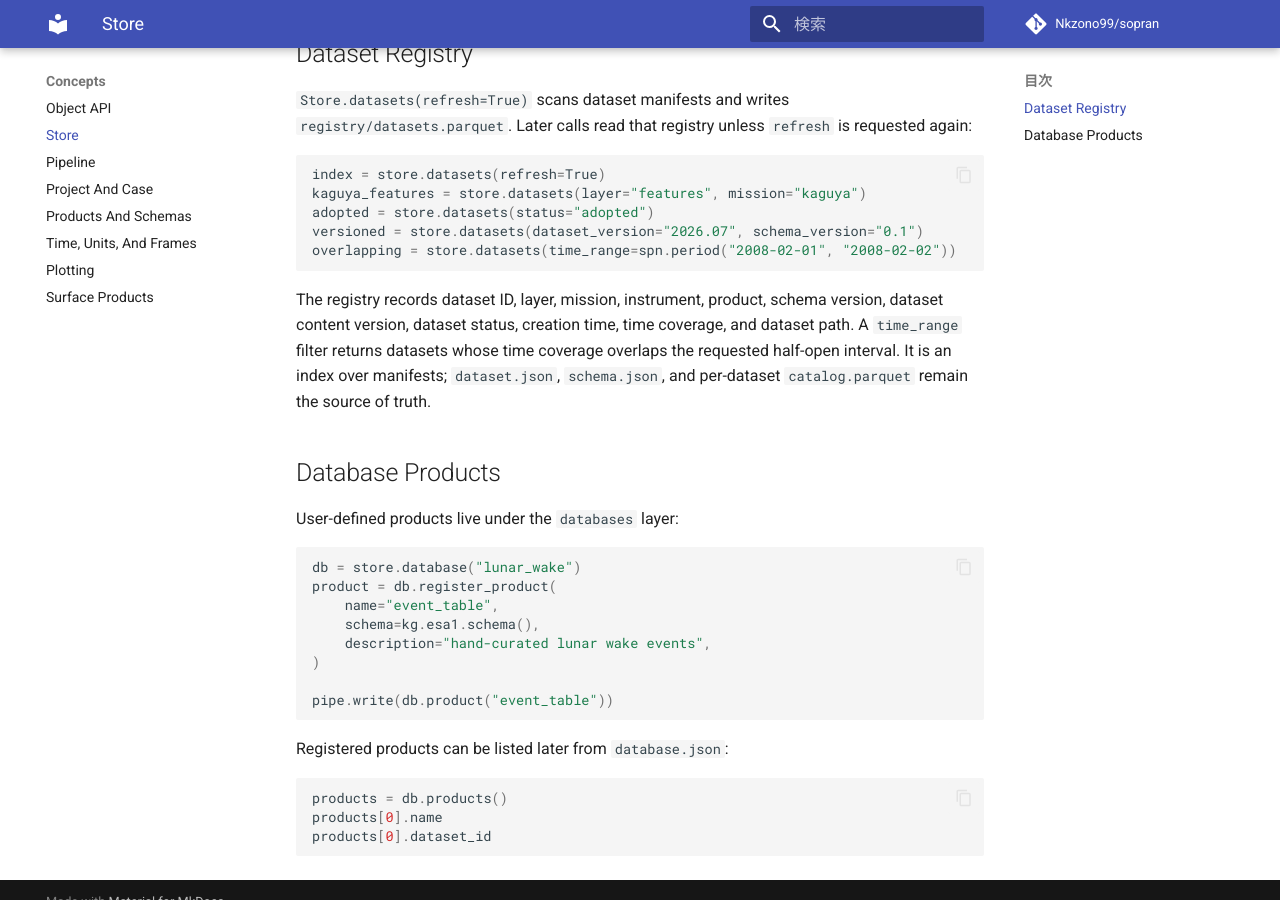
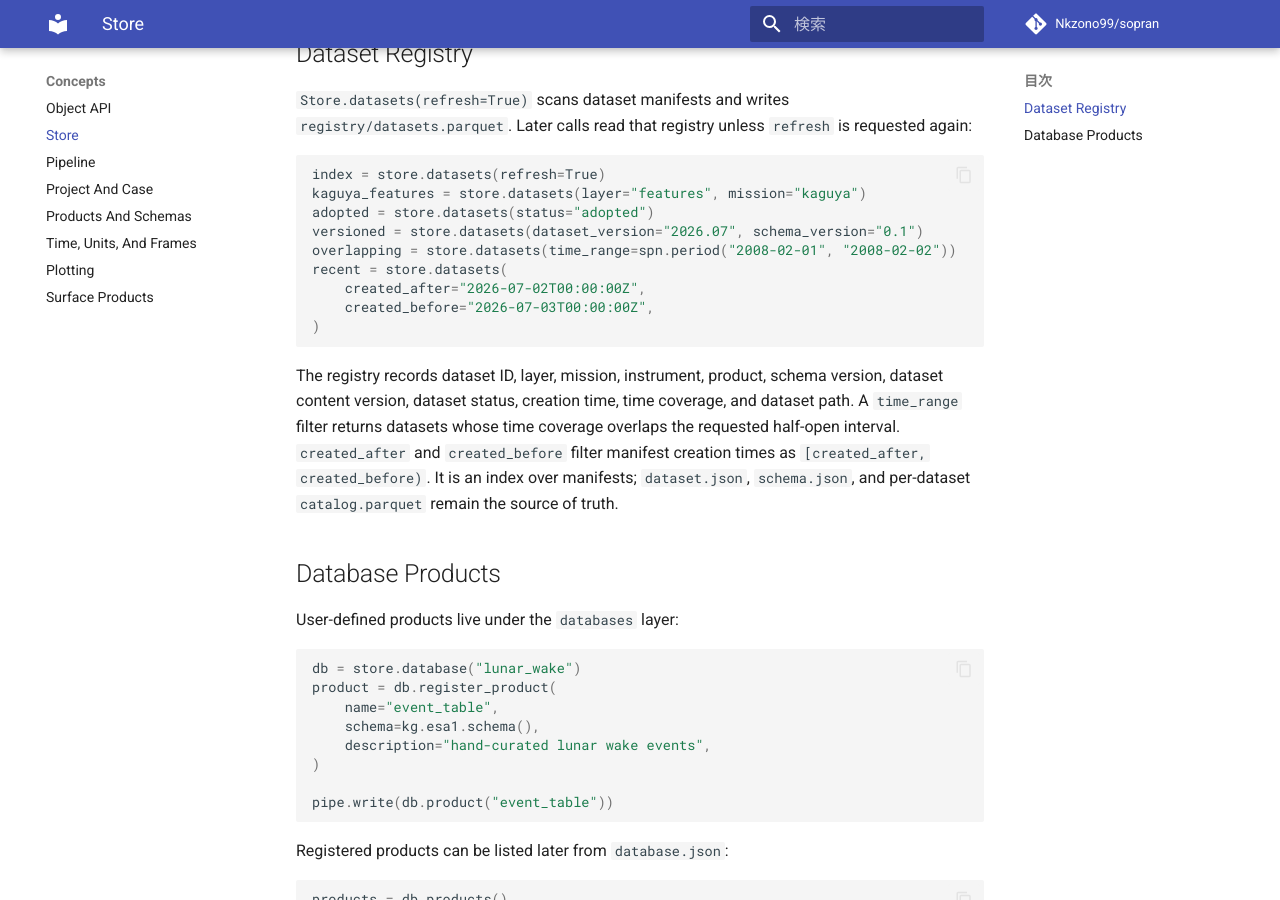
Before and after one commit to Nkzono99/sopran, an MkDocs documentation site: the page built from docs/concepts/store.md, in a window 1280 px wide and 900 px high, scrolled down 1470 px. Built offline with MkDocs 1.6.1 and Material for MkDocs 9.7.7, drawn with Linux system fonts in a browser that asks for light colours; comment, search, counter and statistics services are not loaded.

Commit message:
Add dataset created time registry filters

````diff
--- a/docs/concepts/store.md
+++ b/docs/concepts/store.md
@@ -78,14 +78,19 @@ kaguya_features = store.datasets(layer="features", mission="kaguya")
 adopted = store.datasets(status="adopted")
 versioned = store.datasets(dataset_version="2026.07", schema_version="0.1")
 overlapping = store.datasets(time_range=spn.period("2008-02-01", "2008-02-02"))
+recent = store.datasets(
+    created_after="2026-07-02T00:00:00Z",
+    created_before="2026-07-03T00:00:00Z",
+)
 ```
 
 The registry records dataset ID, layer, mission, instrument, product, schema
 version, dataset content version, dataset status, creation time, time coverage,
 and dataset path. A `time_range` filter returns datasets whose time coverage
-overlaps the requested half-open interval. It is an index over manifests;
-`dataset.json`, `schema.json`, and per-dataset `catalog.parquet` remain the
-source of truth.
+overlaps the requested half-open interval. `created_after` and
+`created_before` filter manifest creation times as `[created_after,
+created_before)`. It is an index over manifests; `dataset.json`, `schema.json`,
+and per-dataset `catalog.parquet` remain the source of truth.
 
 ## Database Products
 
````
Also changed, not shown: SPEC.md (+2 -0 lines), docs/reference/store-layout.md (+6 -4 lines), 2 other files.
